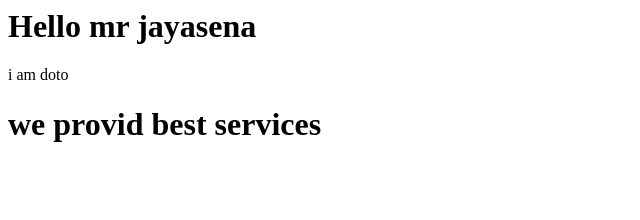
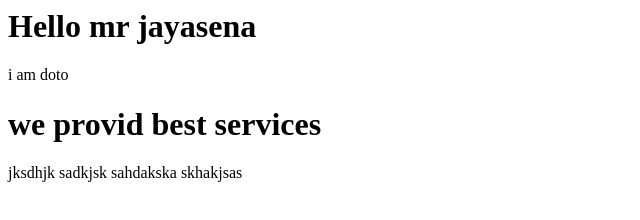
Before and after one commit to pmjayasena/hello-world, a plain HTML site: page index.html in a window 1280 px wide. Shown: the whole page, without its empty margins (0-640 px from the left). Drawn offline with Linux system fonts and the light colour scheme.

Commit message:
Update index.html

```diff
--- a/index.html
+++ b/index.html
@@ -6,6 +6,6 @@
 <h1>Hello mr jayasena </h1>
   <p>i am doto</p>
   <h1>we provid best services</h1>
-
+  <p>jksdhjk sadkjsk sahdakska skhakjsas</p>
 </body>
 </html>
```
